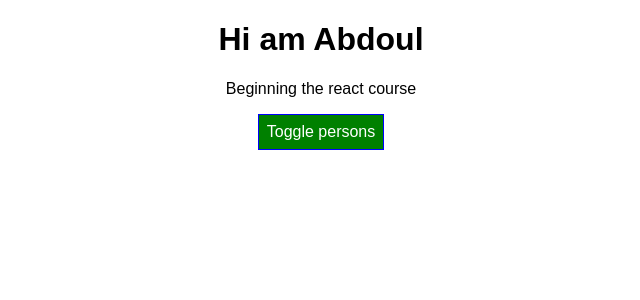
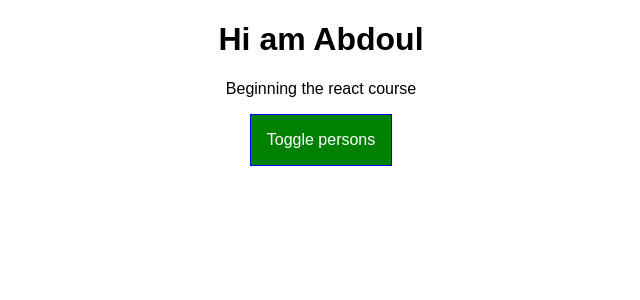
Before and after one commit to AbdoulNuru/Burger-Builder-React, a React app: page / in a window 1280 px wide. Shown: the top 300 px of the page, without its empty margins (319-959 px from the left). Built offline with nearby package versions, Linux system fonts and the light colour scheme.

Commit message:
use pseudo selectors with css modules

```diff
--- a/src/App.css
+++ b/src/App.css
@@ -9,3 +9,26 @@
 .bold {
   font-weight: bold;
 }
+
+.App button {
+  border: 1px solid blue;
+  padding: 16px;
+  background-color: green;
+  font: inherit;
+  color: white;
+  cursor: pointer;
+}
+
+.App button:hover{
+  background-color: lightgreen;
+  color: black;
+}
+
+.App button.Red {
+  background-color: red;
+}
+
+.App button.Red:hover {
+  background-color: salmon;
+  color: black;
+}
--- a/src/App.js
+++ b/src/App.js
@@ -42,16 +42,8 @@
 }
 
   render() {
-    const style = {
-      backgroundColor: 'green',
-      color: 'white',
-      font: 'inherit',
-      border: '1px solid blue',
-      padding: '8px',
-      cursor: 'pointer',
-    };
-
     let persons = null;
+    let btnClass = '';
 
     if(this.state.showPersons){
       persons = (
@@ -67,7 +59,7 @@
         </div>
       );
 
-      style.backgroundColor = 'red';
+      btnClass = classes.Red;
     }
 
     const styleClasses = [];
@@ -84,7 +76,7 @@
           <div className={classes.App}>
             <h1>Hi am Abdoul</h1>
             <p className={styleClasses.join(" ")}>Beginning the react course</p>
-            <button style={style} onClick={this.togglePersonHandler}>
+            <button className={btnClass} onClick={this.togglePersonHandler}>
               Toggle persons
             </button>
             {persons}
```
